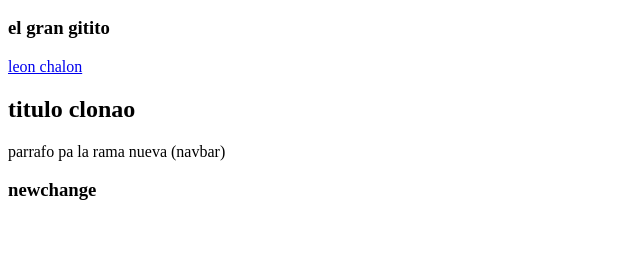
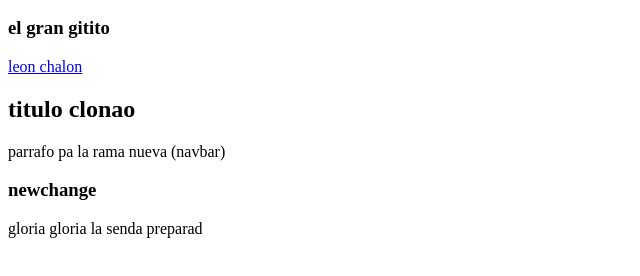
Before and after one commit to Jumilde/gitito, a plain HTML site: page index.html in a window 1280 px wide. Shown: the part 168-444 px from the top of the page, without its empty margins (0-640 px from the left). Drawn offline with Linux system fonts and the light colour scheme.

Commit message:
fix: name index.html

```diff
--- a/gitito.html
+++ b/index.html
@@ -15,5 +15,6 @@
     <h2>titulo clonao</h2>
     <p>parrafo pa la rama nueva (navbar)</p>
     <h3>newchange</h3>
+    <p>gloria gloria la senda preparad</p>
   </body>
 </html>
```
